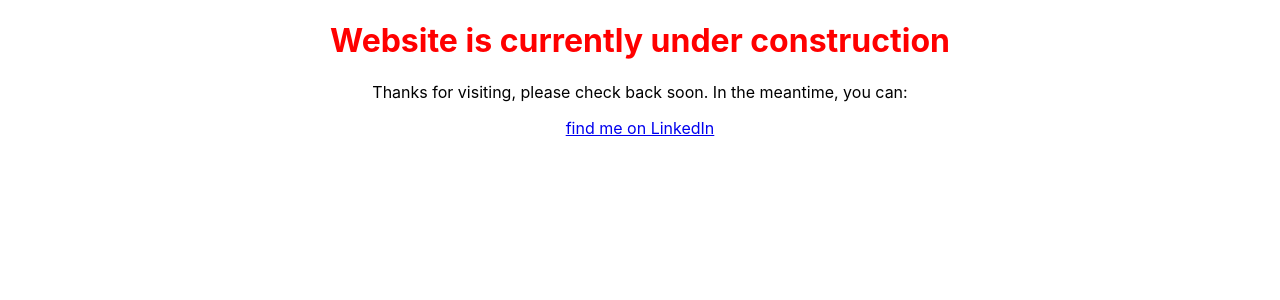
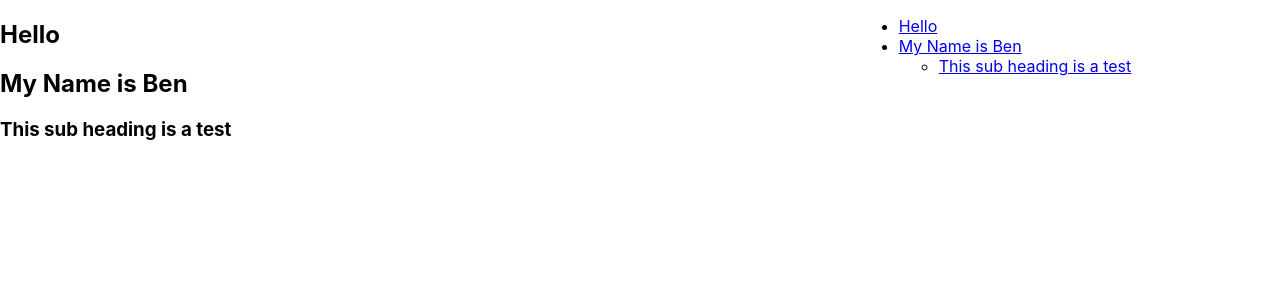
Before and after one commit to ben-h-johnson/project-share, a React (Create React App) app in the folder web/: page / in a window 1280 px wide. Shown: the top 300 px of the page. Built offline with nearby package versions, Linux system fonts and the light colour scheme.

Commit message:
added images to ignore, added table of contents component and about page framework

```diff
--- /dev/null
+++ b/web/src/components/About.js
@@ -0,0 +1,21 @@
+import TableOfContents from "./TableOfContents"
+import Grid from '@mui/material/Unstable_Grid2';
+
+const About = () => {
+  return (
+    <div style={{width:"100%"}}>
+      <Grid container spacing={1}>
+        <Grid xs={12} sm={8}>
+          <h2 id="hello">Hello</h2>
+          <h2 id="nameBen">My Name is Ben</h2>
+          <h3 id="testSub">This sub heading is a test</h3>
+        </Grid>
+        <Grid xs={0} sm={4}>
+          <TableOfContents />
+        </Grid>
+      </Grid>
+    </div>
+  )
+}
+
+export default About
--- /dev/null
+++ b/web/src/components/TableOfContents.js
@@ -0,0 +1,71 @@
+// Credit to Emma Goto for methodolgy and hooks: https://www.emgoto.com/react-table-of-contents/
+// adapted to MUI
+import { useState, useEffect } from "react";
+
+// Reformats headings list to set H3s as subheadings of last H2, prepares heading array
+const getNestedHeadings = (headingElements) => {
+  const nestedHeadings = [];
+
+  headingElements.forEach((heading, index) => {
+    const { innerText: title, id } = heading;
+
+    if (heading.nodeName === "H2") {
+      nestedHeadings.push({ id, title, items: [] });
+    } else if (heading.nodeName === "H3" && nestedHeadings.length > 0) {
+      nestedHeadings[nestedHeadings.length - 1].items.push({
+        id,
+        title,
+      });
+    }
+  });
+
+  return nestedHeadings;
+};
+
+// Discovers all headings on page
+const useHeadingsData = () => {
+  const [nestedHeadings, setNestedHeadings] = useState([]);
+
+  useEffect(() => {
+    const headingElements = Array.from(
+      document.querySelectorAll("h2, h3")
+    );
+
+    const newNestedHeadings = getNestedHeadings(headingElements);
+    setNestedHeadings(newNestedHeadings);
+  }, []);
+
+  return { nestedHeadings };
+};
+
+// Headings links component
+const Headings = ({ headings }) => (
+  <ul>
+    {headings.map((heading) => (
+      <li key={heading.id}>
+        <a href={`#${heading.id}`}>{heading.title}</a>
+        {heading.items.length > 0 && (
+          <ul>
+            {heading.items.map((child) => (
+              <li key={child.id}>
+                <a href={`#${child.id}`}>{child.title}</a>
+              </li>
+            ))}
+          </ul>
+        )}
+      </li>
+    ))}
+  </ul>
+);
+
+const TableOfContents = () => {
+  const { nestedHeadings } = useHeadingsData();
+
+  return (
+      <nav>
+          <Headings headings={nestedHeadings} />
+      </nav>
+  );
+};
+
+export default TableOfContents;
--- a/web/src/index.js
+++ b/web/src/index.js
@@ -7,7 +7,8 @@ import {
 } from "react-router-dom";
 import './index.css';
 // import App from './App';
-import SimpleWelcome from './components/SimpleWelcome';
+// import SimpleWelcome from './components/SimpleWelcome';
+import About from './components/About';
 // import reportWebVitals from './reportWebVitals';
 // import { FlashDataProvider } from './contexts/flashDataContext';
 
@@ -25,7 +26,7 @@ import SimpleWelcome from './components/SimpleWelcome';
 const router = createBrowserRouter([
   {
     path: "/",
-    element: <SimpleWelcome />,
+    element: <About />,
     // loader: rootLoader,
     children: [
       {
```
Also changed, not shown: web/src/contexts/flashDataContext.js (+17 -5 lines), 1 other file (tests, documents, lock files or other folders).
